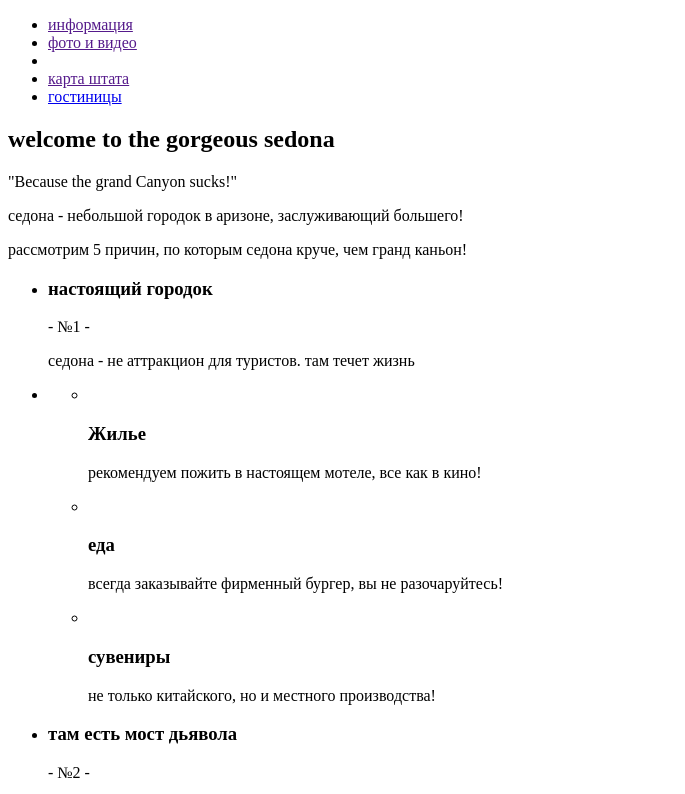
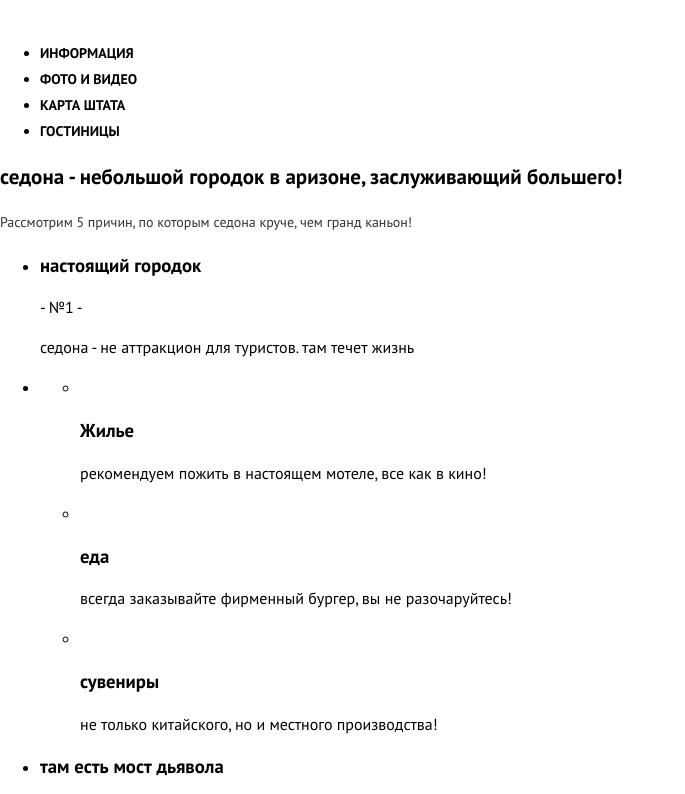
Before and after one commit to SpInAgRblzzz/Sedona_self, a plain HTML site: page index.html in a window 1280 px wide. Shown: the top 794 px of the page, without its empty margins (0-685 px from the left). Drawn offline with Linux system fonts and the light colour scheme.

Commit message:
подключены стили. общие стили. Стити хедера

```diff
--- /dev/null
+++ b/CSS/style.css
@@ -0,0 +1,63 @@
+/*Общие стили*/
+
+body {
+    margin: 0;
+    padding: 0;
+
+    font-family: "PT Sans", Arial, sans-serif;
+    font-size: 16px;
+    line-height: 24px;
+    color: #000000;
+
+    background-color: #ffffff;
+
+    min-width: 1200px;
+}
+
+a {
+    text-decoration: none;
+}
+
+.visually-hidden:not(:focus):not(:active),
+input[type="checkbox"].visually-hidden,
+input[type="radio"].visually-hidden {
+    position: absolute;
+
+    width: 1px;
+    height: 1px;
+    margin: -1px;
+    border: 0;
+    padding: 0;
+
+    white-space: nowrap;
+
+    -webkit-clip-path: inset(100%);
+
+    clip-path: inset(100%);
+    clip: rect(0 0 0 0);
+    overflow: hidden;
+}
+
+/*Стили хедера*/
+
+.main-menu {
+    font-size: 14px;
+    line-height: 26px;
+    font-weight: bold;
+    text-transform: uppercase;
+}
+
+.navigaion-item a {
+    color: #000000;
+}
+
+.description-slogan {
+    font-size: 21px;
+}
+
+.reasons  {
+    font-size: 14px;
+    font-weight: 400;
+    text-transform: none;
+    color: #333333;
+}
--- a/index.html
+++ b/index.html
@@ -5,28 +5,23 @@
     <meta charset="UTF-8">
     <title>Sedona</title>
     <link href="https://fonts.googleapis.com/css?family=PT+Sans:400,700&amp;subset=cyrillic" rel="stylesheet">
+    <link rel="stylesheet" href="CSS/style.css">
 </head>
 
 <body>
     <header>
         <div class="header-content">
             <nav class="main-menu">
+                <a href="" class="logo"><img src="" alt=""></a>
                 <ul class="site-navigation">
                     <li class="navigaion-item"><a href="">информация</a></li>
                     <li class="navigaion-item"><a href="">фото и видео</a></li>
-                    <li class="navigaion-item"><a href=""><img src="" alt=""></a></li>
                     <li class="navigaion-item"><a href="">карта штата</a></li>
                     <li class="navigaion-item"><a href="/Sedona_self/hotels.html">гостиницы</a></li>
                 </ul>
             </nav>
-            <h2 class="welcome-slogan">
-                <span class="welcome-slogan-p1">welcome</span>
-                <span class="welcome-slogan-p2">to the gorgeous</span>
-                <span class="welcome-slogan-p3">sedona</span>
-            </h2>
-            <p class="slogan">"Because the grand Canyon sucks!"</p>
-            <p class="description-slogan">седона - небольшой городок в аризоне, заслуживающий большего!</p>
-            <p class="reasons">рассмотрим 5 причин, по которым седона круче, чем гранд каньон!</p>
+            <h3 class="description-slogan">седона - небольшой городок в аризоне, заслуживающий большего!</h3>
+            <p class="reasons">Рассмотрим 5 причин, по которым седона круче, чем гранд каньон!</p>
         </div>
     </header>
     <main>
```
Also changed, not shown: hotels.html (+2 -0 lines).
